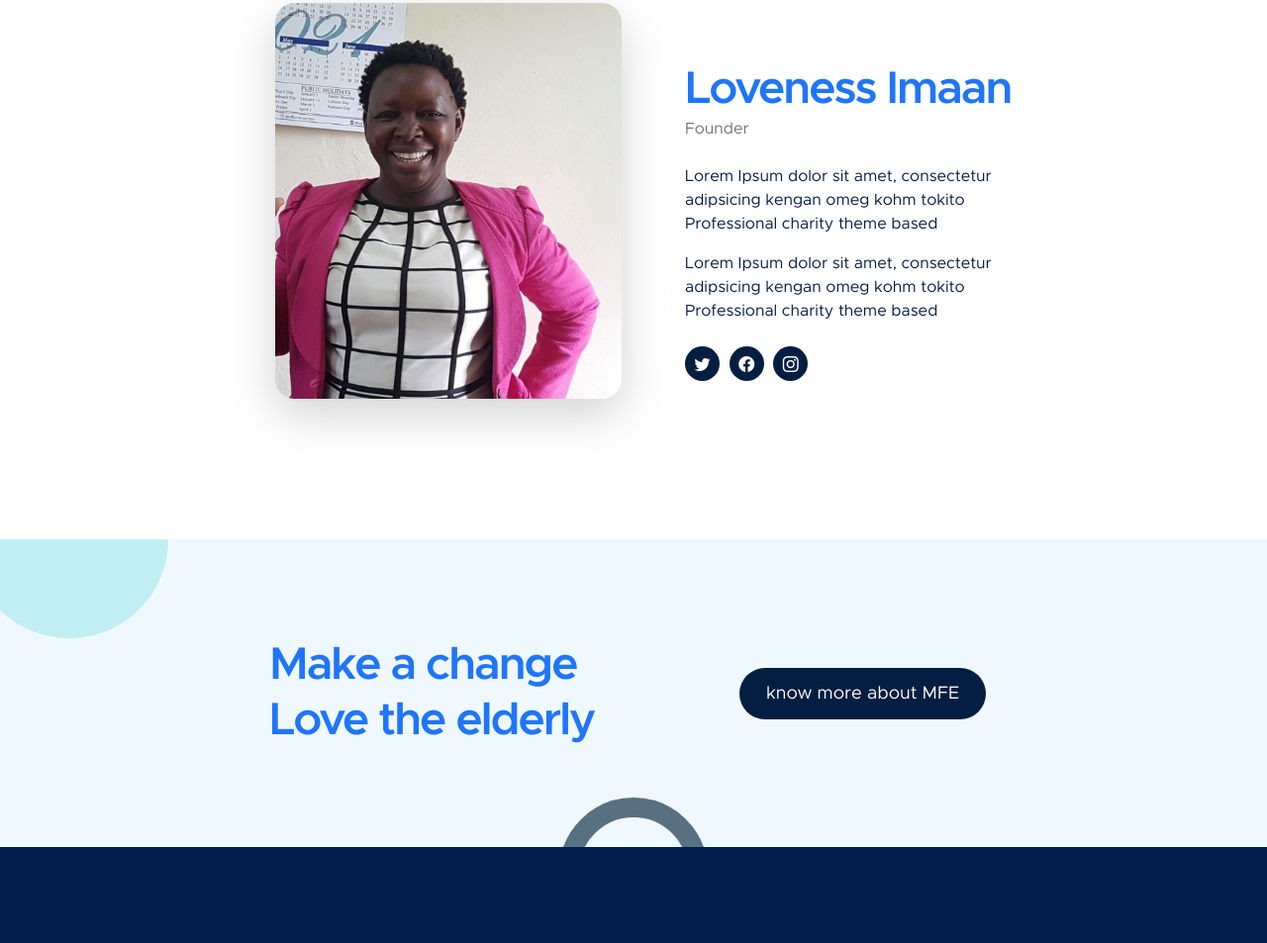
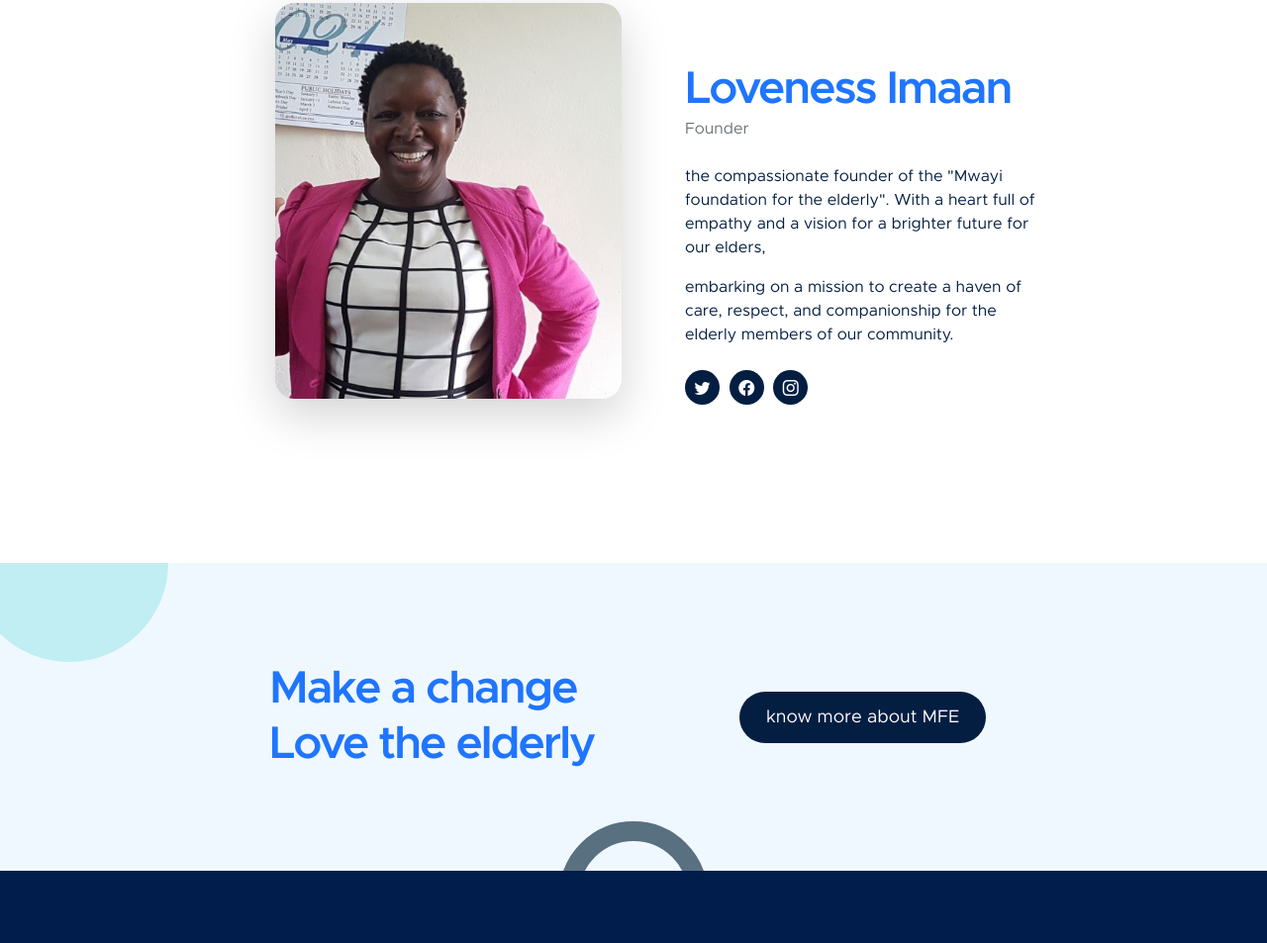
Before and after one commit to Liana1408/MFE, a plain HTML site: page MFE/index.html in a window 1280 px wide. Shown: the part 2487-3440 px from the top of the page at 99% size. Drawn offline with Linux system fonts and the light colour scheme.

Commit message:
Update index.html

```diff
--- a/MFE/index.html
+++ b/MFE/index.html
@@ -322,11 +322,11 @@
 
                             <p class="text-muted mb-lg-4 mb-md-4">Founder</p>
 
-                            <p>Lorem Ipsum dolor sit amet, consectetur adipsicing kengan omeg kohm tokito Professional
-                                charity theme based</p>
+                          <p>the compassionate founder of the "Mwayi foundation for the elderly". With a heart full of empathy and a vision for a brighter future for our elders,
 
-                            <p>Lorem Ipsum dolor sit amet, consectetur adipsicing kengan omeg kohm tokito Professional
-                                charity theme based</p>
+                            </p>
+
+                            <p> embarking on a mission to create a haven of care, respect, and companionship for the elderly members of our community.</p>
 
                             <ul class="social-icon mt-4">
                                 <li class="social-icon-item">
```
